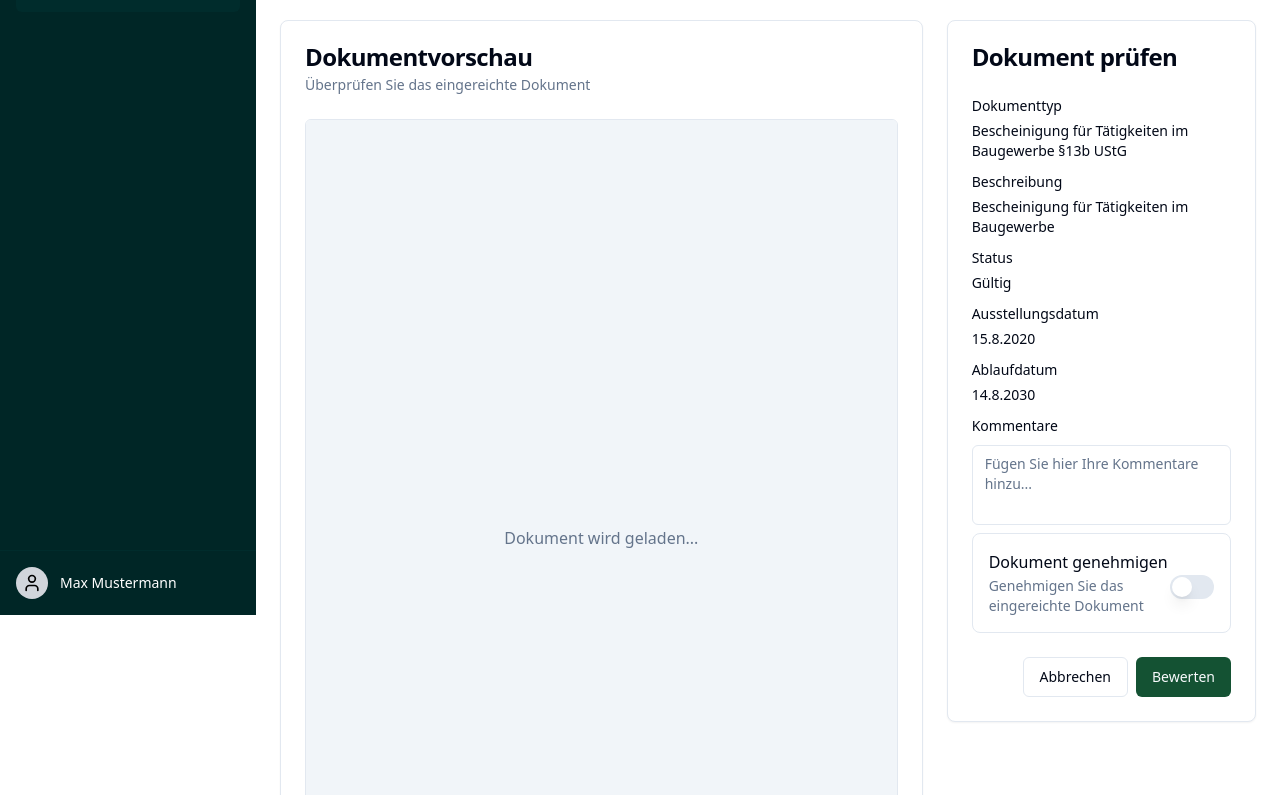
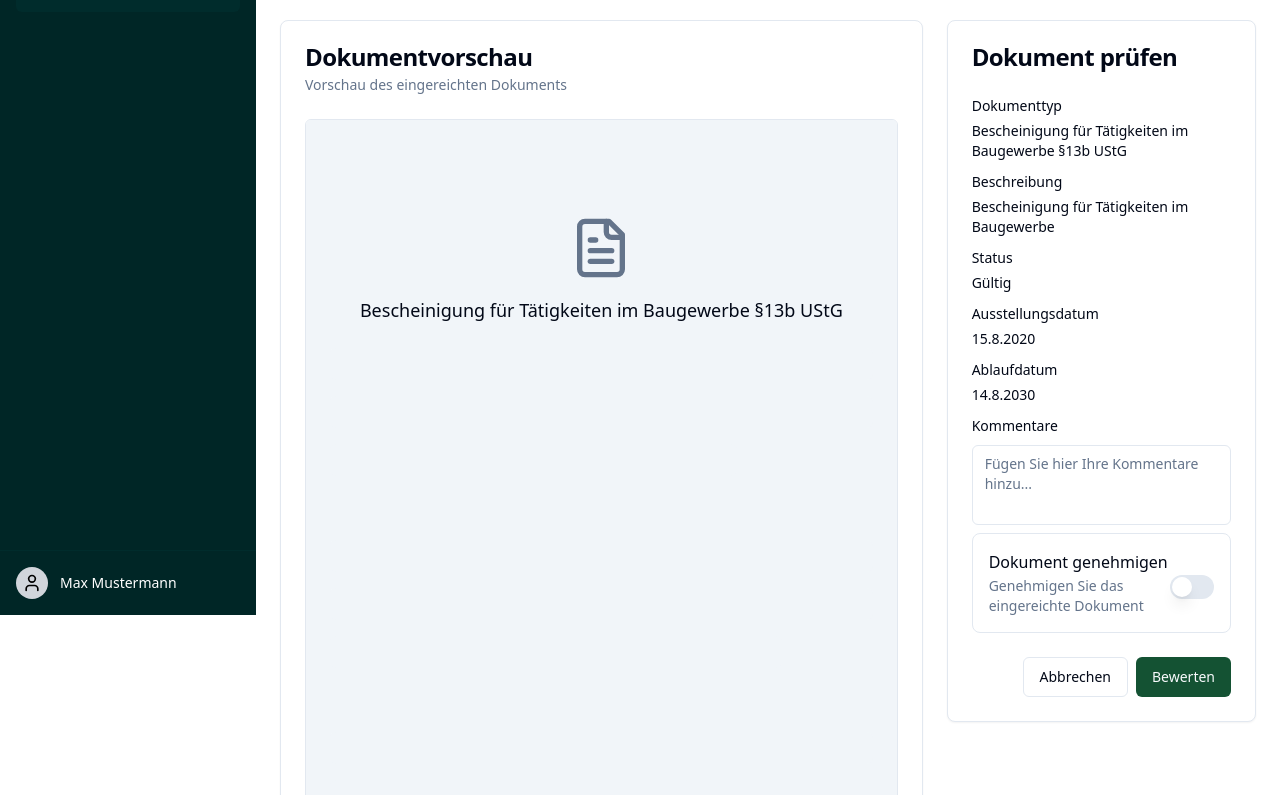
Before and after one commit to lukasotto123/deer-tree-flatbread, a React (Vite) app: page /submission-review/provider-3/doc-7 in a window 1280 px wide. Shown: the part 185-980 px from the top of the page. Built offline with nearby package versions, Linux system fonts and the light colour scheme.

Commit message:
Refactor SubmissionReview document display
Replace document preview with a placeholder, ensuring the rest of the form functions correctly.

```diff
--- a/src/pages/SubmissionReview.tsx
+++ b/src/pages/SubmissionReview.tsx
@@ -12,10 +12,12 @@ import { Textarea } from "@/components/ui/textarea";
 import { Switch } from "@/components/ui/switch";
 import { Label } from "@/components/ui/label";
 import { AspectRatio } from "@/components/ui/aspect-ratio";
+import { FileText } from "lucide-react";
 import { documents, providers, documentTypes, employees } from "@/data/dummy-data";
 import { useForm } from "react-hook-form";
 import { zodResolver } from "@hookform/resolvers/zod";
 import { z } from "zod";
+import { Skeleton } from "@/components/ui/skeleton";
 
 const formSchema = z.object({
   comments: z.string().optional(),
@@ -132,27 +134,57 @@ const SubmissionReview = () => {
 
       <div className="grid grid-cols-1 lg:grid-cols-3 gap-6">
         <div className="lg:col-span-2 space-y-6">
-          {/* Document preview placeholder - No actual document shown */}
+          {/* Document placeholder - No actual document loaded */}
           <Card>
             <CardHeader>
               <CardTitle>Dokumentvorschau</CardTitle>
               <CardDescription>
                 {isNewDocument
-                  ? "Sie können ein neues Dokument hochladen"
-                  : "Überprüfen Sie das eingereichte Dokument"}
+                  ? "Dokumentenupload-Bereich"
+                  : "Vorschau des eingereichten Dokuments"}
               </CardDescription>
             </CardHeader>
             <CardContent className="flex justify-center">
               <div className="w-full max-w-2xl border rounded-md overflow-hidden">
                 <AspectRatio ratio={1 / 1.414}>
-                  <div className="h-full w-full bg-muted flex items-center justify-center">
+                  <div className="h-full w-full bg-muted flex flex-col items-center justify-center p-6">
+                    <FileText className="h-16 w-16 text-muted-foreground mb-4" />
                     {isNewDocument ? (
-                      <div className="text-center p-4">
-                        <p className="text-muted-foreground mb-4">Ziehen Sie eine Datei hierher oder klicken Sie, um eine Datei auszuwählen</p>
-                        <Button>Datei auswählen</Button>
+                      <div className="text-center">
+                        <p className="text-muted-foreground mb-4">
+                          Hier können Sie Ihr Dokument hochladen.
+                        </p>
+                        <div className="border border-dashed border-gray-300 rounded-md p-8 mb-4">
+                          <p className="text-muted-foreground mb-2">
+                            Ziehen Sie eine Datei hierher oder klicken Sie, um eine Datei auszuwählen
+                          </p>
+                          <Button className="mt-2">Datei auswählen</Button>
+                        </div>
+                        <p className="text-xs text-muted-foreground">
+                          Unterstützte Formate: PDF, JPG, PNG (max. 10MB)
+                        </p>
                       </div>
                     ) : (
-                      <p className="text-muted-foreground">Dokument wird geladen...</p>
+                      <div className="text-center w-full">
+                        <p className="text-lg font-medium mb-6">
+                          {documentType.name}
+                        </p>
+                        <div className="space-y-4 w-full">
+                          <Skeleton className="h-8 w-full" />
+                          <Skeleton className="h-8 w-full" />
+                          <Skeleton className="h-8 w-3/4" />
+                          <div className="py-4"></div>
+                          <Skeleton className="h-8 w-full" />
+                          <Skeleton className="h-8 w-full" />
+                          <Skeleton className="h-8 w-5/6" />
+                          <div className="py-4"></div>
+                          <Skeleton className="h-8 w-full" />
+                          <Skeleton className="h-8 w-2/3" />
+                        </div>
+                        <p className="text-muted-foreground mt-6">
+                          Das Dokument wird aus Sicherheitsgründen nicht angezeigt
+                        </p>
+                      </div>
                     )}
                   </div>
                 </AspectRatio>
```
